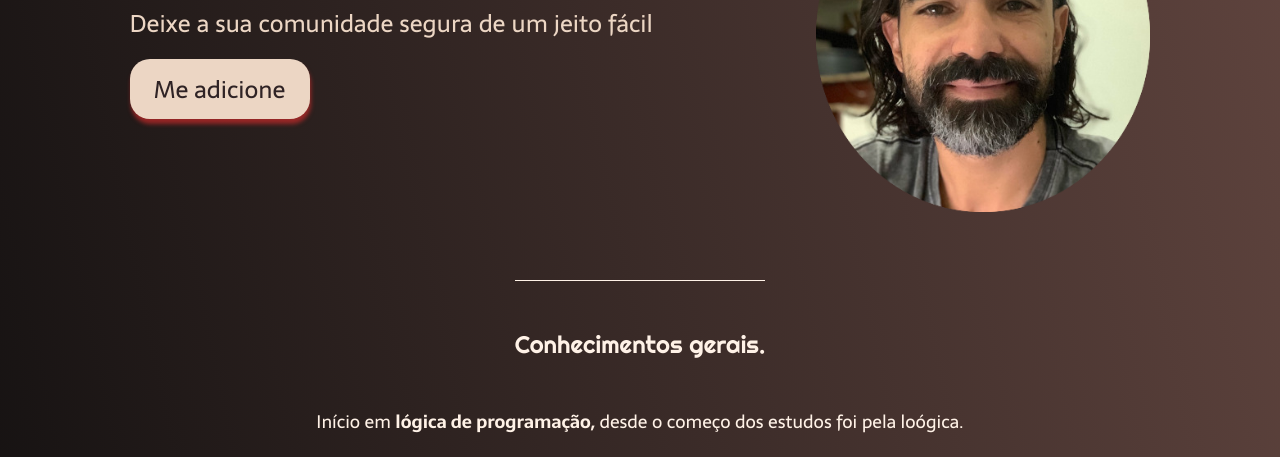
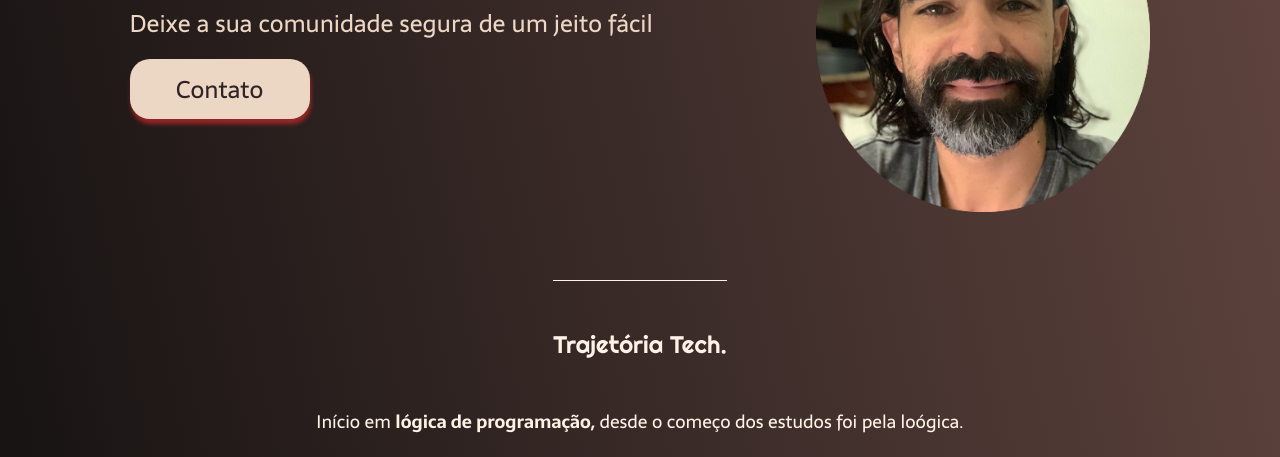
Before and after one commit to LeandroMitsuhashi/landingpages1, a plain HTML site: page index.html in a window 1280 px wide. Shown: the part 309-766 px from the top of the page. Drawn offline with Linux system fonts and the light colour scheme.

Commit message:
alteração em textos
texto do botão;
trajetória;

```diff
--- a/index.html
+++ b/index.html
@@ -25,7 +25,7 @@
                 <h2 class="subtitulo">Deixe a sua comunidade segura de um jeito fácil</h2>
                 <button class="botao">
                     <a href="https://bityli.com/eSqDNtviy" target="_blank">
-                    Me adicione</a>
+                    Contato</a>
                 </button>
             </div>
             <picture>
@@ -35,7 +35,7 @@
         </section>
 
         <section class="conteudo2">
-            <h3 class="titulo3">Conhecimentos gerais.</h3>
+            <h3 class="titulo3">Trajetória Tech.</h3>
             <p class="frase">Início em <strong>lógica de programação,</strong> desde o começo dos estudos foi pela loógica.</p>
             <p class="frase">Segundo passo foi escolha de <strong>JavaScript,</strong> porque foi o meu maior interesse na programação.</p>
             <p class="frase">Chegando em <strong> HTML5 e CSS3</strong> que escolhi para desenbolver habilidades, porque  mesmo no desenvolvimento web tem Javascript.</p>
```
